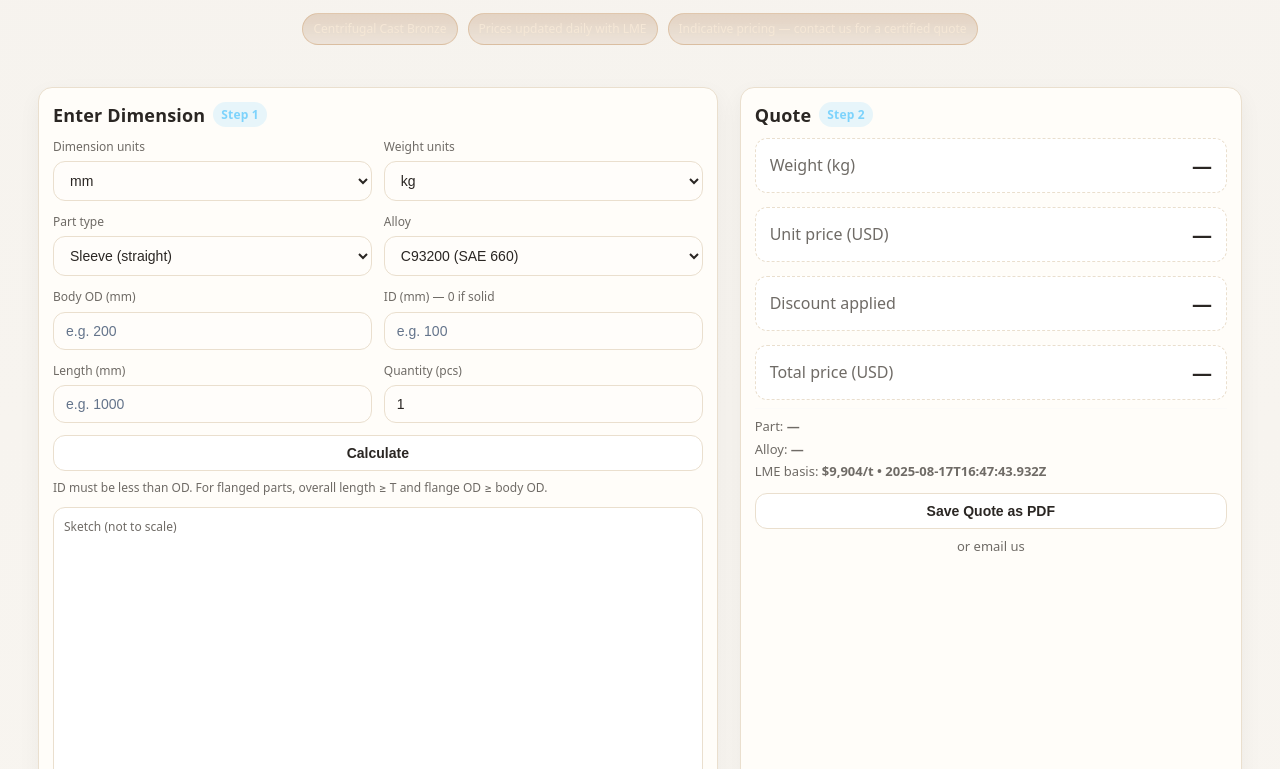
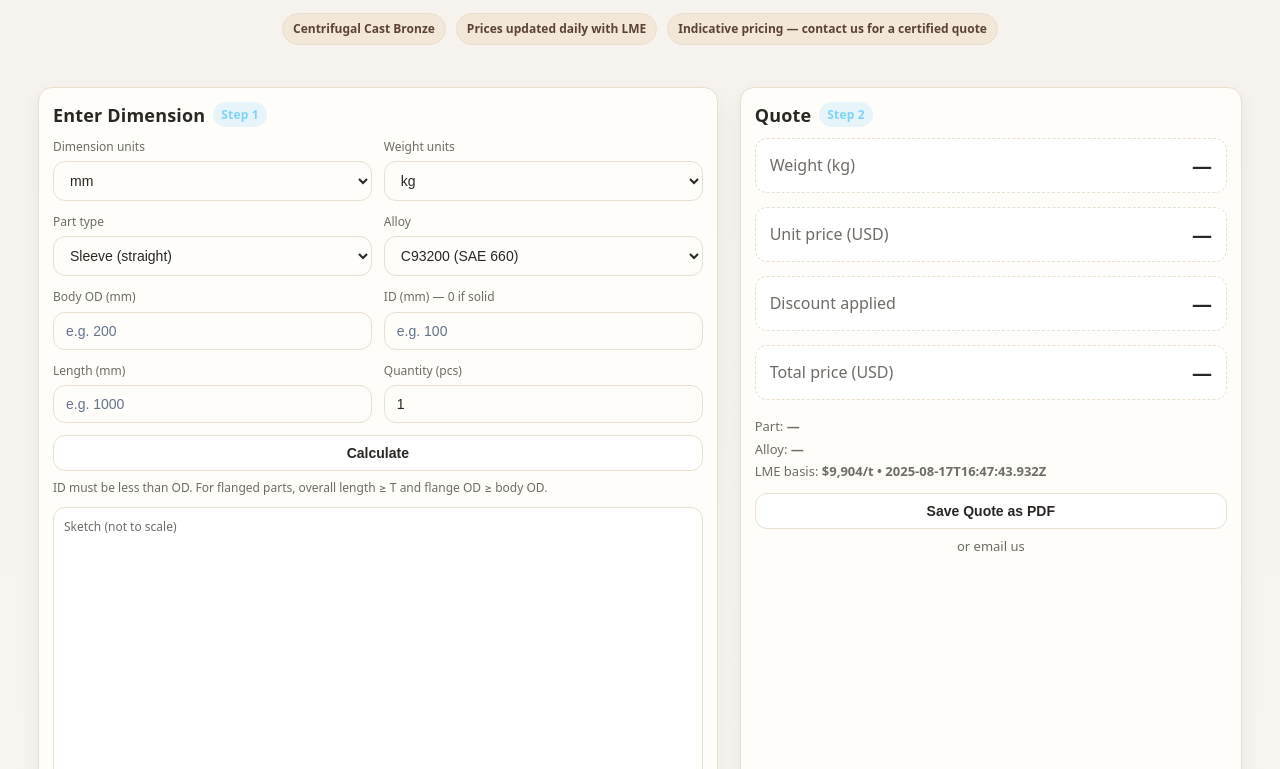
Before and after one commit to dersansezer79-commits/chicago-bronze-lme, a website: page index.html in a window 1280 px wide. Shown: the part 110-879 px from the top of the page. Drawn offline with Linux system fonts and the light colour scheme.

Commit message:
Update theme-copper.css

```diff
--- a/css/theme-copper.css
+++ b/css/theme-copper.css
@@ -25,3 +25,19 @@ th{background:#f5ebdf;color:#2f2a26} tr:nth-child(even) td{background:#fff8f0}
 .seg button{padding:8px 10px;background:transparent;border:0;color:var(--ink)}
 .seg button.active{background:var(--copper);color:#fff;font-weight:800}
 .sketchWrap,.previewWrap{background:#fff;border:1px solid var(--line);border-radius:12px;padding:10px}
+/* --- Fix hero chips legibility --- */
+.trustRow .trust{
+  background: var(--chip) !important;        /* warm pill background */
+  border: 1px solid var(--line) !important;
+  color: #5b4333 !important;                  /* solid text color */
+  font-weight: 700;
+  -webkit-background-clip: initial !important;/* undo gradient text */
+  background-clip: initial !important;
+  text-shadow: none !important;
+}
+
+/* Optional: make the brand tagline a touch darker for readability */
+.tagline{ color: #5b534b !important; }
+
+/* Optional: a little depth on the pills when hovered */
+.trustRow .trust:hover{ box-shadow: 0 6px 18px rgba(138,90,59,.18); }
```
